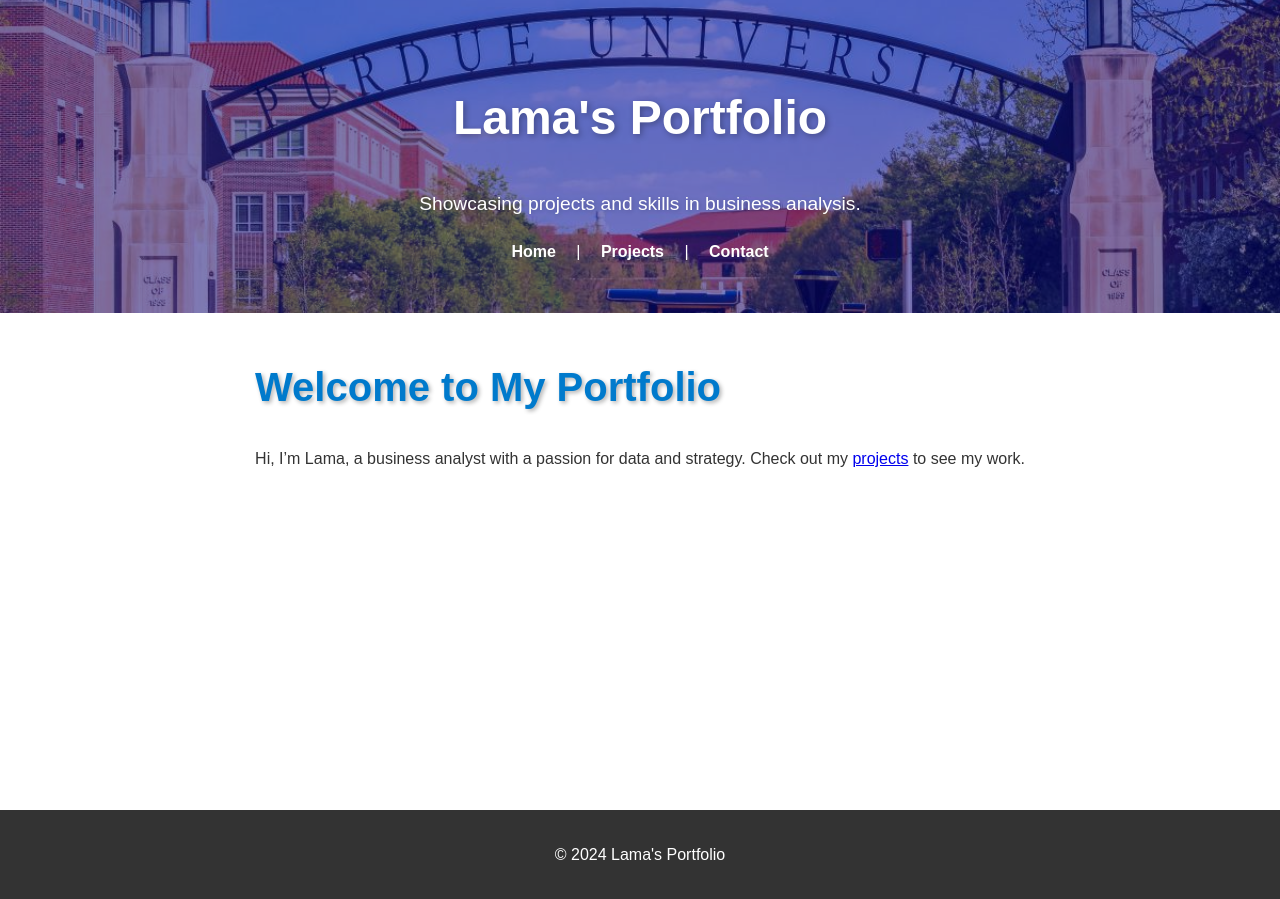
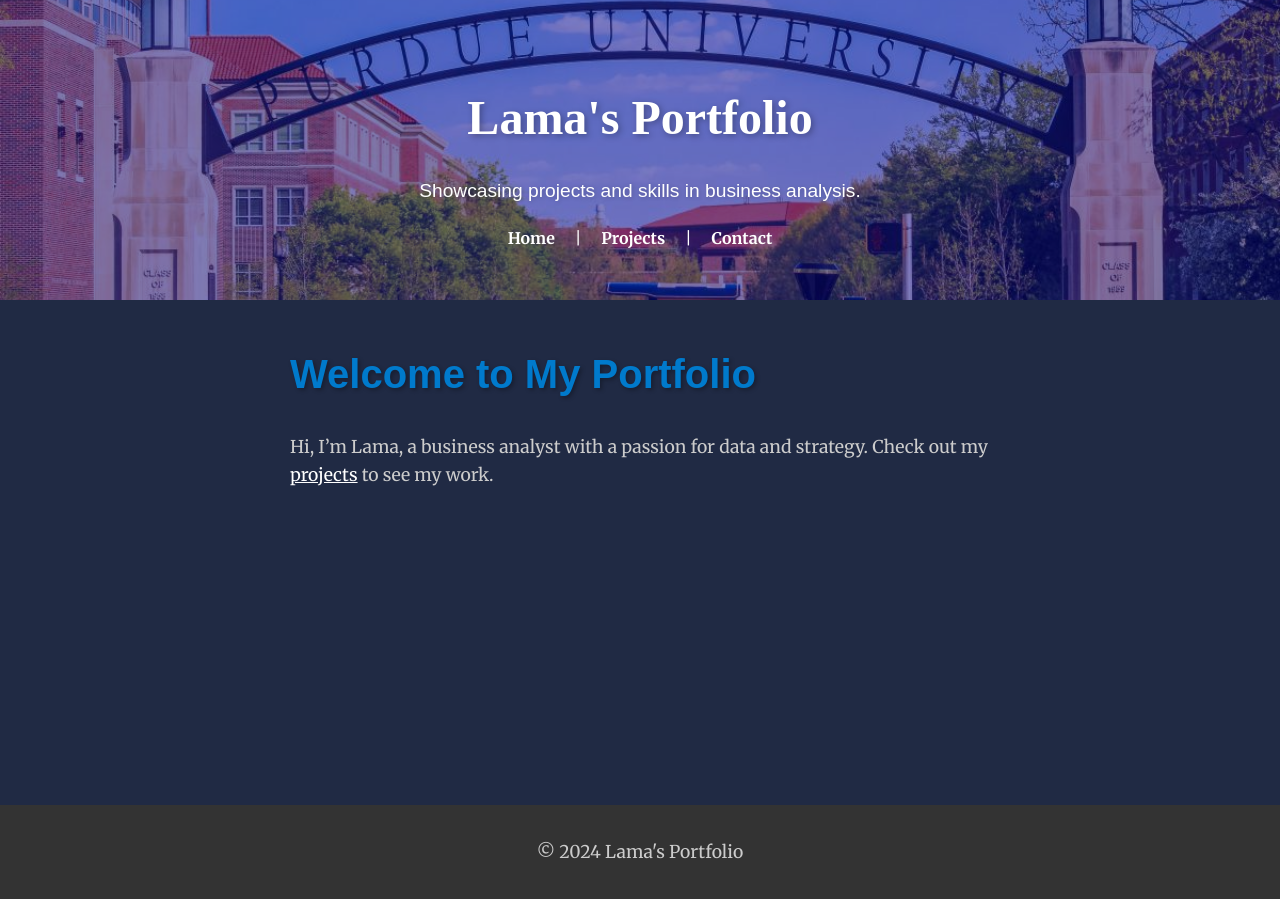
Before and after one commit to LamaJuraisi/Portfolio, a Jekyll site: the page built from index.md, in a window 1280 px wide. Built offline with Jekyll 4.4.1, drawn with Linux system fonts in a browser that asks for light colours; some web fonts are replaced.

Commit message:
Update main.css

```diff
--- a/assets/css/main.css
+++ b/assets/css/main.css
@@ -182,3 +182,68 @@ footer {
     position: relative;
     text-align: center;
 }
+/* Overall Page Background Color */
+body {
+  font-family: 'Merriweather', serif;
+  line-height: 1.6;
+  color: #FFFFFF; /* White color for text to contrast with dark background */
+  background-color: #202A44; /* Navy background */
+}
+
+/* Header and Major Section Title Styling */
+header h1, .major h1 {
+  font-family: 'Markazi Text', serif;
+  color: #FFFFFF;
+  font-size: 3em;
+  margin-bottom: 0.2em;
+  text-shadow: 2px 2px 6px rgba(0, 0, 0, 0.3);
+}
+
+/* Section Titles */
+h2, .section-title {
+  font-family: 'Markazi Text', serif;
+  color: #FFFFFF;
+  font-size: 2.5em;
+  margin-bottom: 0.5em;
+  border-bottom: 2px solid #FFFFFF;
+  padding-bottom: 0.3em;
+}
+
+/* Paragraph and Link Styling */
+p {
+  font-family: 'Merriweather', serif;
+  font-size: 1.1em;
+  color: #CCCCCC; /* Slightly lighter than pure white for readability */
+  max-width: 700px;
+  margin: 1em auto;
+}
+
+a {
+  color: #FFFFFF;
+  text-decoration: underline;
+}
+
+a.button {
+  font-size: 1.1em;
+  padding: 0.8em 2em;
+  background-color: transparent;
+  border: 2px solid #FFFFFF;
+  color: #FFFFFF;
+  text-transform: uppercase;
+  text-decoration: none;
+  display: inline-block;
+  margin-top: 1em;
+}
+
+a.button:hover {
+  background-color: #FFFFFF;
+  color: #202A44;
+}
+
+/* Footer */
+footer {
+  background: #333;
+  color: white;
+  text-align: center;
+  padding: 1em;
+}
```
